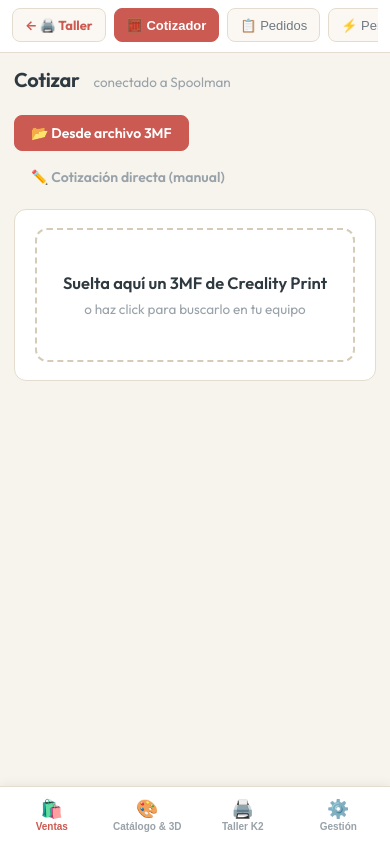
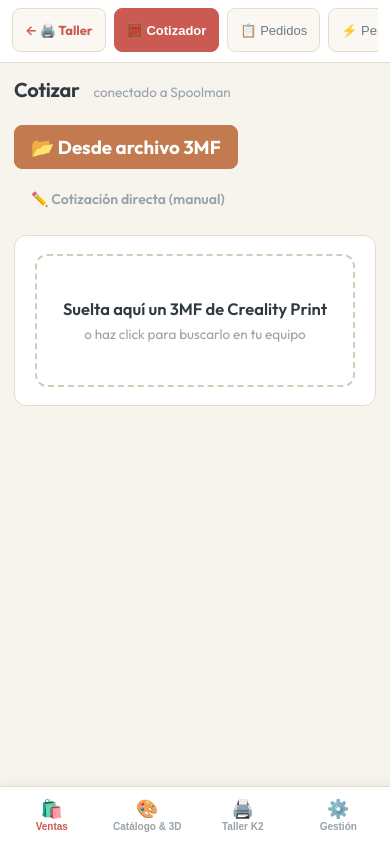
Before and after one commit to farid77cl/ayunka-studio-2, a plain HTML site: page index.html in a window 390 px wide. Drawn offline with nearby package versions, Linux system fonts and the light colour scheme; no server answers; files whose address does not match are found by name.

Commit message:
Ele: botones primarios en terracota con letra grande y negrita; subtabs y botones a 44 px
Co-Authored-By: Ele de Anaïs <Ele.de.Anais@proton.me>

```diff
--- a/css/app.css
+++ b/css/app.css
@@ -194,12 +194,15 @@ body {
 }
 .btn:hover { border-color: var(--coral); color: var(--coral); }
 .btn.primario {
-  background: var(--coral); border-color: var(--coral); color: #fff;
+  background: var(--terra); border-color: var(--terra); color: #fff;
+  /* terracota + blanco = 3,39:1: solo vale en letra grande y en negrita */
+  font-size: 18.66px; font-weight: 700; min-height: 44px;
 }
 .btn.primario:hover { filter: brightness(1.07); color: #fff; transform: translateY(-1px); }
-.btn.sutil { background: transparent; border-color: transparent; color: var(--apagado); }
+.btn.sutil { background: transparent; border-color: transparent; color: var(--apagado); min-height: 44px; }
 .btn.sutil:hover { background: var(--panel2); color: var(--texto); border-color: transparent; }
 .btn.chico { padding: 4px 10px; font-size: 13px; }
+.btn.primario.chico { font-size: 18.66px; }   /* el primario no baja de letra grande (terracota 3,39:1) */
 
 .row { display: flex; gap: 10px; flex-wrap: wrap; align-items: center; }
 
@@ -385,7 +388,7 @@ td.num { font-weight: 600; }
   }
   .subtab {
     background: var(--panel2); border: 1px solid var(--borde); border-radius: var(--r-campo);
-    padding: 6px 12px; font-size: 13px; font-weight: 500; color: var(--suave);
+    padding: 6px 12px; min-height: 44px; font-size: 13px; font-weight: 500; color: var(--suave);
     white-space: nowrap; cursor: pointer; display: inline-flex; align-items: center; gap: 5px;
   }
   .subtab.active {
--- a/sw.js
+++ b/sw.js
@@ -1,4 +1,4 @@
-const CACHE = 'ayunka-studio-v1';
+const CACHE = 'ayunka-studio-v2';
 self.addEventListener('install', e => self.skipWaiting());
 self.addEventListener('activate', e => self.clients.claim());
 self.addEventListener('fetch', e => {}); // red primero por defecto: no interceptar
```
